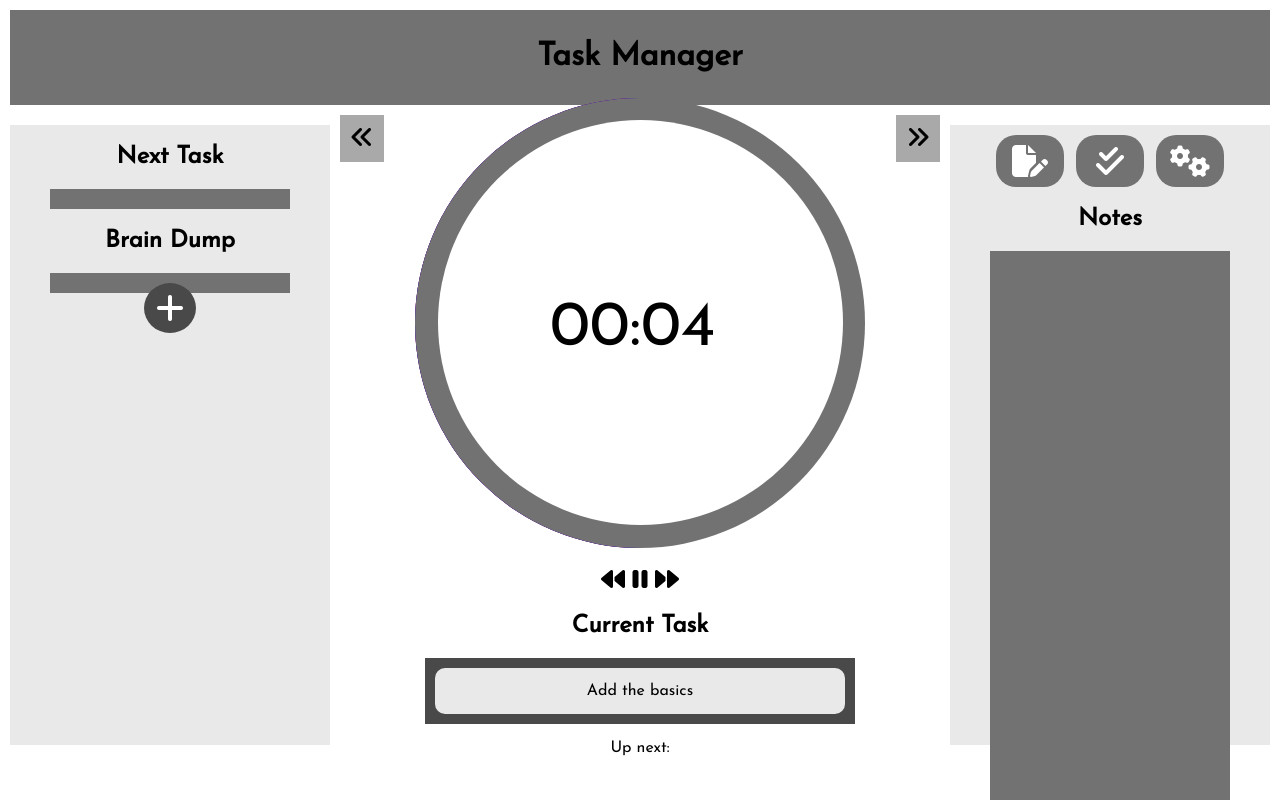
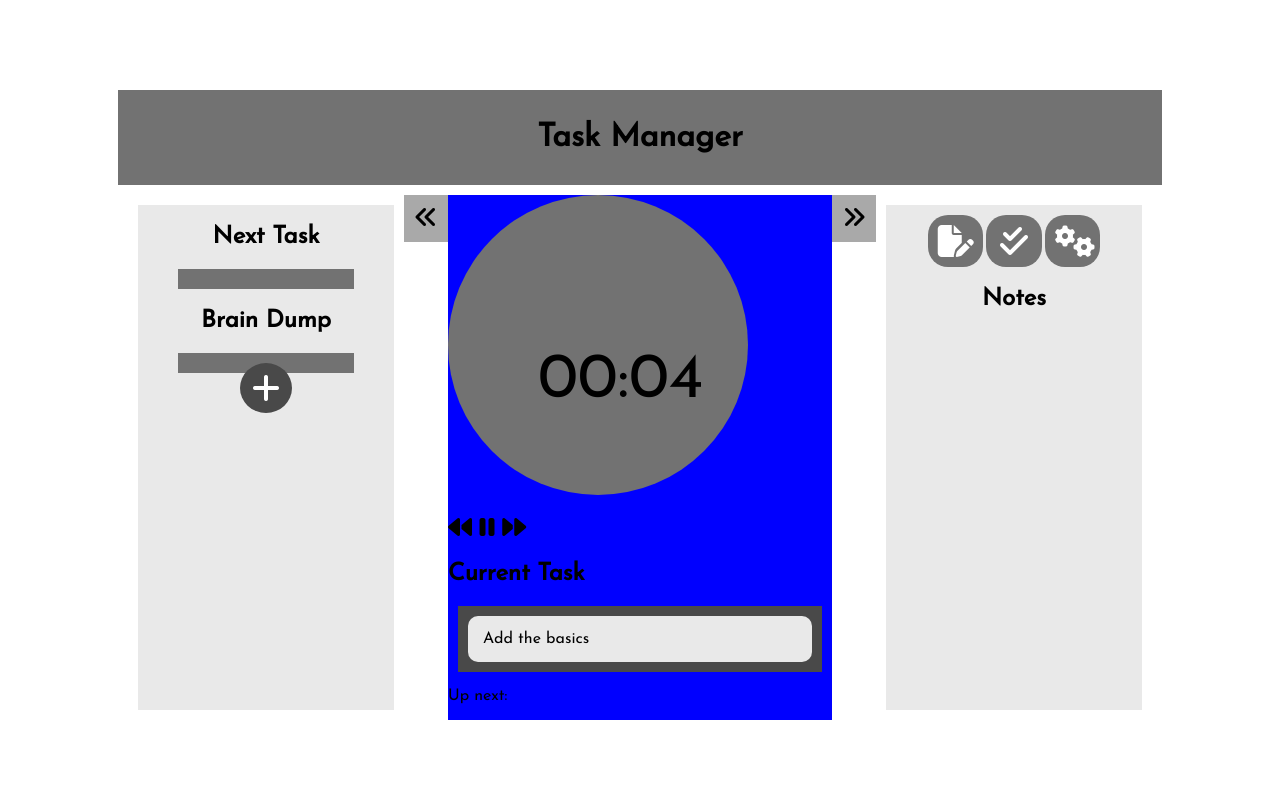
Before and after one commit to andaluciacurtis/Task-Manager-for-the-Overthinker, a plain HTML site: page index.html in a window 1280 px wide. Drawn offline with Linux system fonts and the light colour scheme.

Commit message:
redoing basic layout

```diff
--- a/index.html
+++ b/index.html
@@ -17,6 +17,8 @@
   <link rel="stylesheet" href="style.css">
 </head>
 <body>
+
+  <div class="outer-container">
     <header><h1>Task Manager</h1></header>
     <div class="main-container">
 
@@ -29,6 +31,7 @@
 
           <h2>Brain Dump</h2>
           <div class="brain-dump-container">
+
           </div>
         </div>
 
@@ -40,11 +43,11 @@
       <div class="center-container">
         <div class="timer-container">
           <div class="timer">
-          <div class="semicircle"></div>
+            <!-- <div class="semicircle"></div>
             <div class="semicircle"></div>
             <div class="semicircle"></div>
 
-          <div class="front-circle"></div>
+            <div class="front-circle"></div> -->
 
             <p class="time-left">00:04</p>
           </div>
@@ -73,6 +76,7 @@
         </div>
       </div>
     </div>
+  </div>
 
   <script src="script.js"></script>
 </body>
--- a/style.css
+++ b/style.css
@@ -5,7 +5,14 @@ html, body {
   max-width:1280px;
   margin:auto;
   font-family: 'Josefin Sans', sans-serif;
-  overflow:hidden;
+}
+
+.outer-container {
+  display: flex;
+  align-items: center;
+  justify-content: center;
+  flex-direction: column;
+  height: 100%;
 }
 
 header {
@@ -13,12 +20,13 @@ header {
   margin:10px;
   text-align:center;
   padding:10px;
+  width: 80%;
 }
 
 .main-container {
   display:flex;
-  height:80%;
   justify-content:space-between;
+  width: 80%;
 }
 
 .left-container, .right-container  {
@@ -37,6 +45,8 @@ header {
   display:flex;
   justify-content:center;
   align-items:center;
+
+  background-color: red;
 }
 
 .left-container div, .right-container div {
@@ -78,22 +88,21 @@ header {
 /* ----------------------- Middle ----------------------- */
 
 .timer-container {
-  max-width:450px;
-  text-align:center;
   flex-grow:1;
+  background-color: blue;
 }
 
 .timer {
   background-color:rgb(114, 114, 114);
   border-radius:50%;
 
-  max-height:450px;
-  aspect-ratio:1/1;
+  height: 300px;
+  width: 300px;
   position:relative;
   overflow:hidden;
 }
 
-.semicircle {
+/* .semicircle {
   height:100%;
   width:50%;
   position:absolute;
@@ -143,7 +152,7 @@ header {
 
   margin:auto;
   z-index:5;
-}
+} */
 
 .time-left {
   font-size:4rem;
@@ -182,7 +191,6 @@ header {
 
 .notes {
   background-color:rgb(114, 114, 114);
-  height:600px;
   overflow-y:auto;
 }
 
```
Also changed, not shown: 2 other files. Lines whose indentation alone changed are shown as unchanged.
